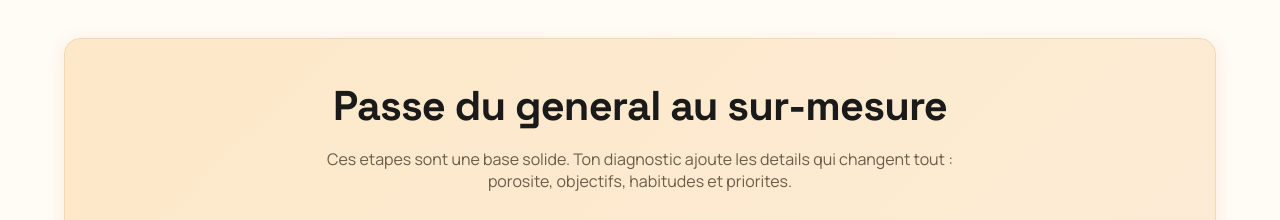
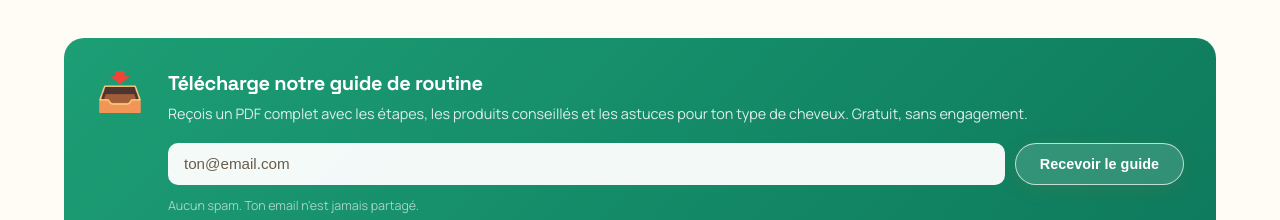
Before and after one commit to Skayls-dev/Afroverse, a Next.js app in the folder apps/landing/: page /routines in a window 1280 px wide. Shown: the part 580-800 px from the top of the page. Built offline with nearby package versions, Linux system fonts and the light colour scheme; no server answers; the database is empty.

Commit message:
feat: guide download CTA with email lead capture on routines page

```diff
--- a/apps/landing/app/globals.css
+++ b/apps/landing/app/globals.css
@@ -539,6 +539,127 @@ a {
   margin-bottom: 1rem;
 }
 
+/* ── Guide download CTA ──────────────────────────────────── */
+.guide-download-section {
+  margin: 2rem 0 2.5rem;
+  border-radius: 20px;
+  background: linear-gradient(135deg, var(--color-secondary) 0%, #0d7a5c 100%);
+  padding: 2rem 2rem;
+  color: #fff;
+}
+
+.guide-download-inner {
+  display: flex;
+  gap: 1.5rem;
+  align-items: flex-start;
+}
+
+.guide-download-icon {
+  font-size: 2.4rem;
+  flex-shrink: 0;
+  line-height: 1;
+  margin-top: 0.1rem;
+}
+
+.guide-download-content {
+  flex: 1;
+}
+
+.guide-download-title {
+  margin: 0 0 0.4rem;
+  font-size: 1.25rem;
+  font-weight: 700;
+  color: #fff;
+}
+
+.guide-download-desc {
+  margin: 0 0 1.1rem;
+  font-size: 0.9rem;
+  color: rgba(255, 255, 255, 0.85);
+  line-height: 1.55;
+}
+
+.guide-download-form {
+  display: flex;
+  gap: 0.6rem;
+  flex-wrap: wrap;
+}
+
+.guide-email-input {
+  flex: 1;
+  min-width: 200px;
+  padding: 0.65rem 1rem;
+  border-radius: 10px;
+  border: none;
+  font-size: 0.95rem;
+  outline: none;
+  background: rgba(255, 255, 255, 0.95);
+  color: var(--color-text);
+}
+
+.guide-email-input::placeholder {
+  color: var(--color-text-muted);
+}
+
+.guide-download-btn {
+  background: rgba(255, 255, 255, 0.15);
+  border: 1.5px solid rgba(255, 255, 255, 0.7);
+  color: #fff;
+  white-space: nowrap;
+}
+
+.guide-download-btn:hover:not(:disabled) {
+  background: rgba(255, 255, 255, 0.25);
+}
+
+.guide-download-btn:disabled {
+  opacity: 0.6;
+  cursor: not-allowed;
+}
+
+.guide-download-success {
+  display: flex;
+  align-items: center;
+  gap: 0.6rem;
+  background: rgba(255, 255, 255, 0.15);
+  border-radius: 10px;
+  padding: 0.8rem 1.1rem;
+  font-size: 0.95rem;
+  color: #fff;
+}
+
+.guide-download-success p {
+  margin: 0;
+}
+
+.guide-download-error {
+  margin: 0.5rem 0 0;
+  font-size: 0.85rem;
+  color: #ffe0e0;
+}
+
+.guide-download-privacy {
+  margin: 0.75rem 0 0;
+  font-size: 0.78rem;
+  color: rgba(255, 255, 255, 0.6);
+}
+
+@media (max-width: 540px) {
+  .guide-download-inner {
+    flex-direction: column;
+    gap: 0.75rem;
+  }
+
+  .guide-download-form {
+    flex-direction: column;
+  }
+
+  .guide-email-input {
+    min-width: unset;
+    width: 100%;
+  }
+}
+
 .routines-tabs-bar {
   display: flex;
   gap: 0.5rem;
--- /dev/null
+++ b/apps/landing/app/routines/DownloadGuideForm.tsx
@@ -0,0 +1,82 @@
+'use client'
+
+import { useState } from 'react'
+import { createClient } from '@supabase/supabase-js'
+
+function getSupabase() {
+  return createClient(
+    process.env.NEXT_PUBLIC_SUPABASE_URL!,
+    process.env.NEXT_PUBLIC_SUPABASE_ANON_KEY!
+  )
+}
+
+export default function DownloadGuideForm() {
+  const [email, setEmail] = useState('')
+  const [status, setStatus] = useState<'idle' | 'loading' | 'success' | 'error'>('idle')
+  const [errorMsg, setErrorMsg] = useState('')
+
+  async function handleSubmit(e: React.FormEvent) {
+    e.preventDefault()
+    setStatus('loading')
+    const supabase = getSupabase()
+    const { error } = await supabase.from('guide_leads').insert({ email })
+
+    if (error) {
+      if (error.code === '23505') {
+        // email déjà enregistré — on considère ça comme un succès
+        setStatus('success')
+      } else {
+        setErrorMsg('Une erreur est survenue. Réessaie dans quelques instants.')
+        setStatus('error')
+      }
+    } else {
+      setStatus('success')
+    }
+  }
+
+  return (
+    <section className="guide-download-section">
+      <div className="guide-download-inner">
+        <span className="guide-download-icon">📥</span>
+        <div className="guide-download-content">
+          <h2 className="guide-download-title">Télécharge notre guide de routine</h2>
+          <p className="guide-download-desc">
+            Reçois un PDF complet avec les étapes, les produits conseillés et les astuces pour ton type de cheveux. Gratuit, sans engagement.
+          </p>
+
+          {status === 'success' ? (
+            <div className="guide-download-success">
+              <span>✅</span>
+              <p>Le guide est en route ! Vérifie ta boîte mail (et tes spams 😉).</p>
+            </div>
+          ) : (
+            <form className="guide-download-form" onSubmit={handleSubmit}>
+              <input
+                type="email"
+                className="guide-email-input"
+                placeholder="ton@email.com"
+                value={email}
+                onChange={(e) => setEmail(e.target.value)}
+                required
+                disabled={status === 'loading'}
+              />
+              <button
+                type="submit"
+                className="btn btn-primary guide-download-btn"
+                disabled={status === 'loading'}
+              >
+                {status === 'loading' ? 'Envoi…' : 'Recevoir le guide'}
+              </button>
+            </form>
+          )}
+
+          {status === 'error' && (
+            <p className="guide-download-error">{errorMsg}</p>
+          )}
+
+          <p className="guide-download-privacy">Aucun spam. Ton email n'est jamais partagé.</p>
+        </div>
+      </div>
+    </section>
+  )
+}
--- a/apps/landing/app/routines/page.tsx
+++ b/apps/landing/app/routines/page.tsx
@@ -1,6 +1,7 @@
 import { createClient } from '@supabase/supabase-js'
 import type { EtapeRoutine, TypeCheveux } from '@alwaysafro/types'
 import RoutinesTabs from './RoutinesTabs'
+import DownloadGuideForm from './DownloadGuideForm'
 
 export const dynamic = 'force-dynamic'
 
@@ -67,6 +68,8 @@ export default async function RoutinesPage() {
 
         <RoutinesTabs etapesParType={etapesParType} />
 
+        <DownloadGuideForm />
+
         <section className="cta-band routines-cta-band">
           <h2 className="cta-title">Passe du general au sur-mesure</h2>
           <p className="cta-text">
```
Also changed, not shown: 1 other file (tests, documents, lock files or other folders).
